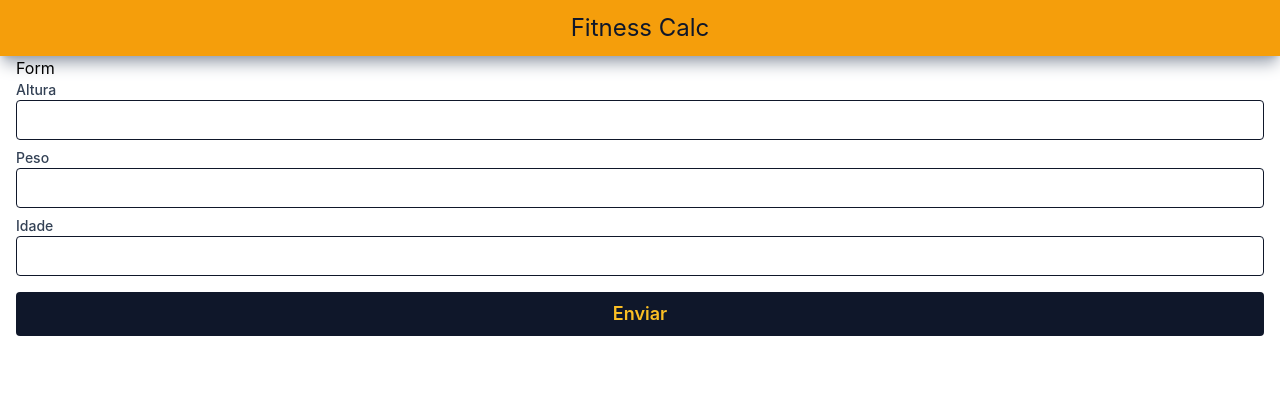
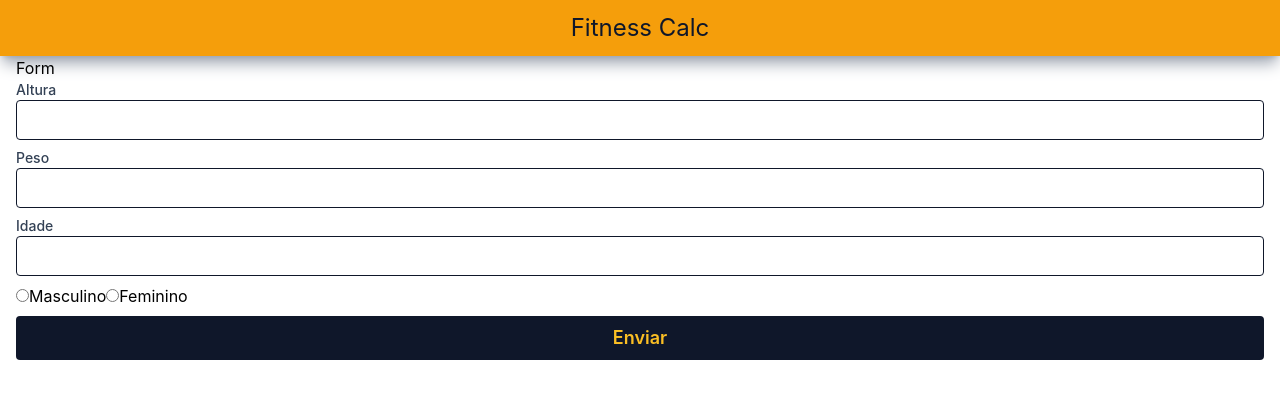
Before and after one commit to fabiomferreira/fitness-calc, a React (Create React App) app in the folder client/: page / in a window 1280 px wide. Shown: the top 398 px of the page. Built offline with nearby package versions, Linux system fonts and the light colour scheme.

Commit message:
Add RadioButton

```diff
--- a/client/src/App.jsx
+++ b/client/src/App.jsx
@@ -1,3 +1,4 @@
+import React from 'react';
 import './App.css';
 import Header from './components/Header';
 import Calculator from './pages/Calculator';
--- a/client/src/components/FormCalculator.jsx
+++ b/client/src/components/FormCalculator.jsx
@@ -1,13 +1,18 @@
-import { Form, Formik } from 'formik';
+import {
+  ErrorMessage, Form, Formik,
+} from 'formik';
 import React from 'react';
 import Button from './Button';
 import Input from './Input';
+import RadioButton from './RadioButton';
 
 function FormCalculator() {
   return (
     <div>
       <Formik
-        initialValues={{ height: '', weight: '', age: '' }}
+        initialValues={{
+          height: '', weight: '', age: '', gender: '',
+        }}
         validate={(values) => {
           const errors = {};
           if (!values.height) {
@@ -20,6 +25,10 @@ function FormCalculator() {
 
           if (!values.age) {
             errors.age = 'Obrigatório';
+          }
+
+          if (!values.gender) {
+            errors.gender = 'Obrigatório';
           }
           return errors;
         }}
@@ -52,6 +61,19 @@ function FormCalculator() {
               type="number"
               name="age"
             />
+            <RadioButton
+              id="Form_GeneroMasculino"
+              name="gender"
+              value="masculino"
+              label="Masculino"
+            />
+            <RadioButton
+              id="Form_GeneroFeminino"
+              name="gender"
+              value="feminino"
+              label="Feminino"
+            />
+            <ErrorMessage name="gender" component="span" />
             <Button submit disabled={!!Object.keys(errors).length}>
               Enviar
             </Button>
--- /dev/null
+++ b/client/src/components/RadioButton.jsx
@@ -0,0 +1,24 @@
+import React from 'react';
+import { Field } from 'formik';
+import PropTypes from 'prop-types';
+
+function RadioButton(props) {
+  const {
+    name, label, value, id,
+  } = props;
+  return (
+    <label htmlFor={id}>
+      <Field id={id} type="radio" name={name} value={value} />
+      {label}
+    </label>
+  );
+}
+
+RadioButton.propTypes = {
+  name: PropTypes.string.isRequired,
+  label: PropTypes.string.isRequired,
+  value: PropTypes.oneOfType([PropTypes.string, PropTypes.number]).isRequired,
+  id: PropTypes.string.isRequired,
+};
+
+export default RadioButton;
--- a/client/src/index.js
+++ b/client/src/index.js
@@ -1,3 +1,4 @@
+/* eslint-disable react/jsx-filename-extension */
 import React from 'react';
 import ReactDOM from 'react-dom/client';
 import './index.css';
@@ -8,7 +9,7 @@ const root = ReactDOM.createRoot(document.getElementById('root'));
 root.render(
   <React.StrictMode>
     <App />
-  </React.StrictMode>
+  </React.StrictMode>,
 );
 
 // If you want to start measuring performance in your app, pass a function
--- a/client/src/reportWebVitals.js
+++ b/client/src/reportWebVitals.js
@@ -1,6 +1,8 @@
-const reportWebVitals = onPerfEntry => {
+const reportWebVitals = (onPerfEntry) => {
   if (onPerfEntry && onPerfEntry instanceof Function) {
-    import('web-vitals').then(({ getCLS, getFID, getFCP, getLCP, getTTFB }) => {
+    import('web-vitals').then(({
+      getCLS, getFID, getFCP, getLCP, getTTFB,
+    }) => {
       getCLS(onPerfEntry);
       getFID(onPerfEntry);
       getFCP(onPerfEntry);
```
